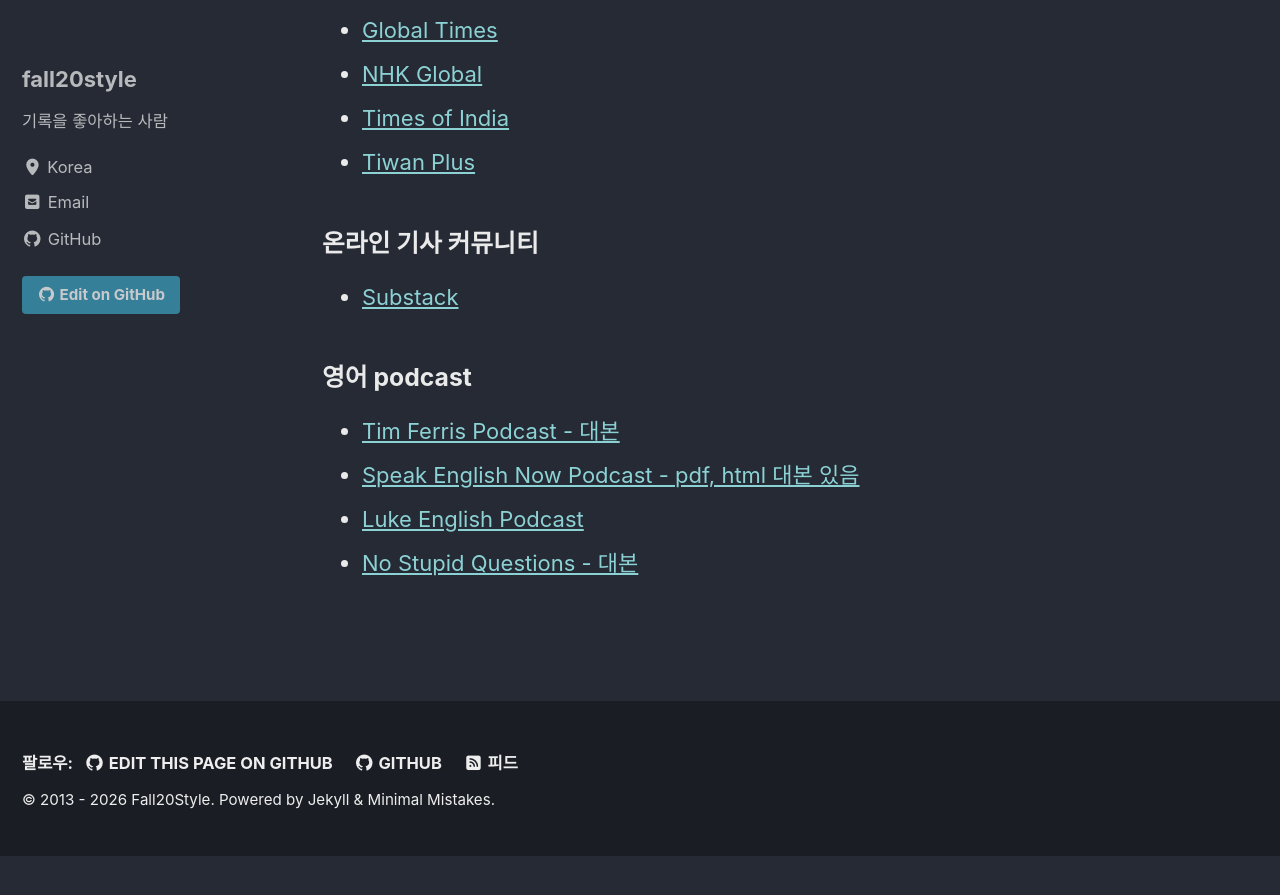
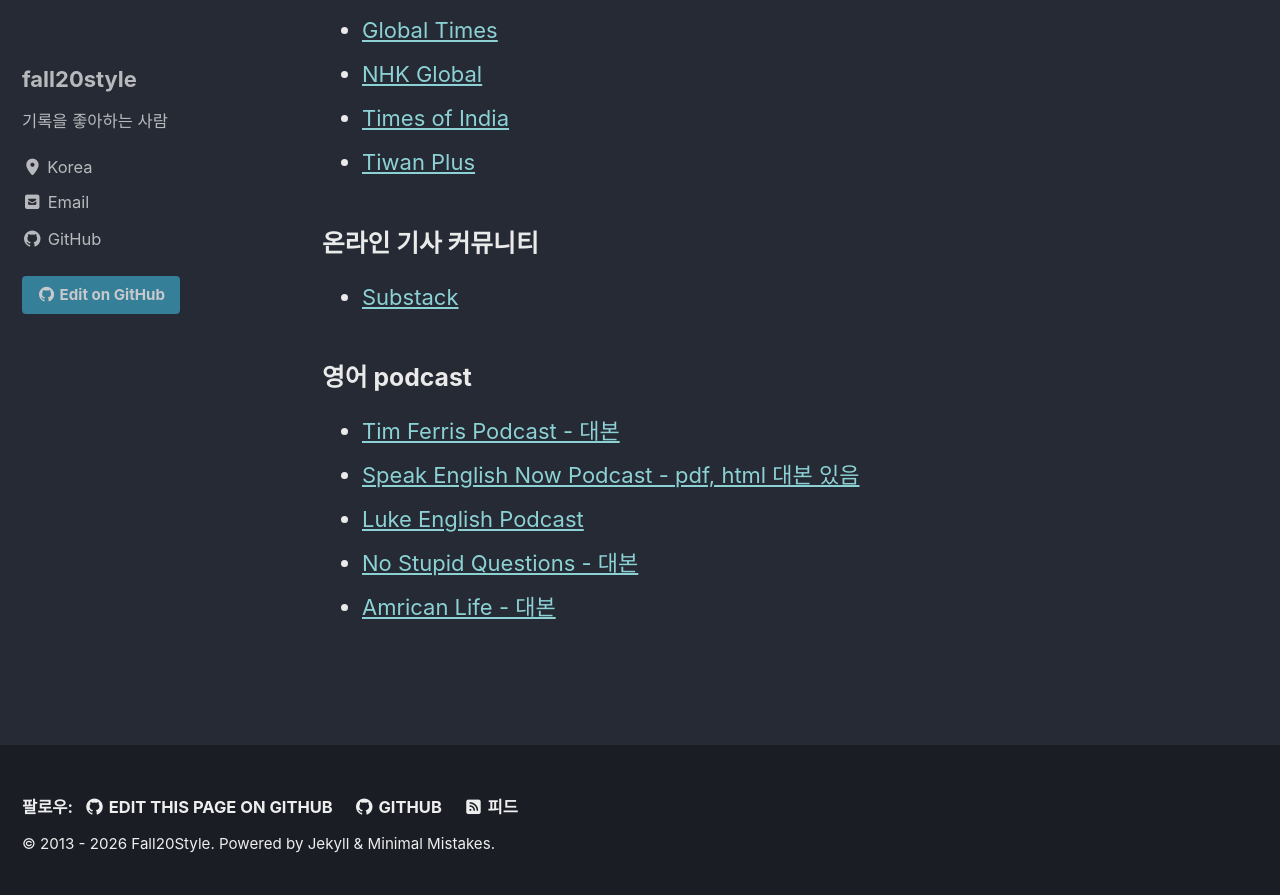
Before and after one commit to fall20style/fall20style.github.io, a Jekyll site: the page built from books.md, in a window 1280 px wide and 900 px high, scrolled down 1616 px. Shown: the top 895 px of the window. Built offline with Jekyll 4.4.1, drawn with Linux system fonts in a browser that asks for light colours; cached includes are drawn as plain includes; before the commit the page ends 2472 px from its top, so only the background shows below that.

Commit message:
Update books.md

```diff
--- a/books.md
+++ b/books.md
@@ -56,3 +56,4 @@ read_time: true
 - [Speak English Now Podcast - pdf, html 대본 있음](https://speakenglishpodcast.com/special-episode/)
 - [Luke English Podcast](https://teacherluke.co.uk/archive-of-episodes-1-149/)
 - [No Stupid Questions - 대본](https://freakonomics.com/series/nsq)
+- [Amrican Life - 대본](https://www.thisamericanlife.org)
```
